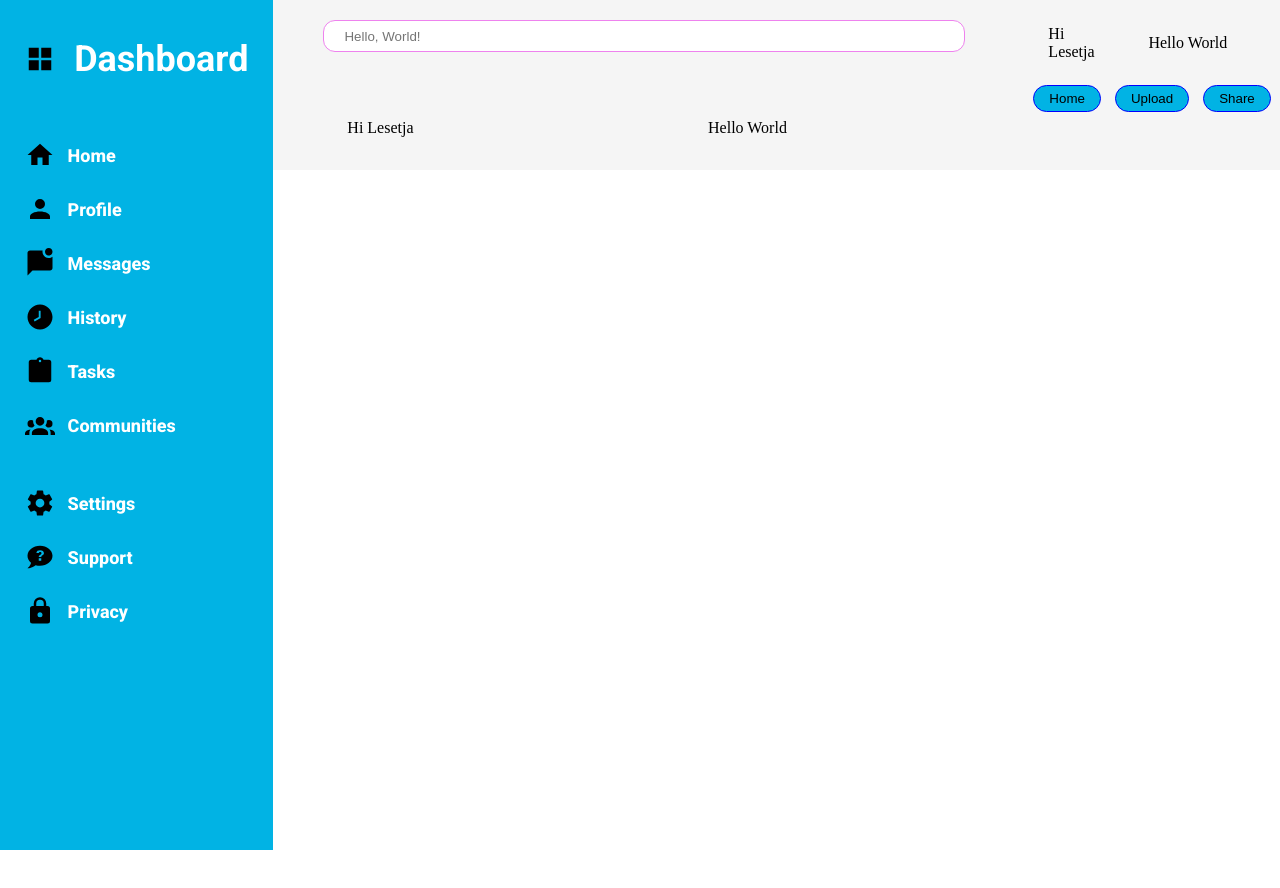
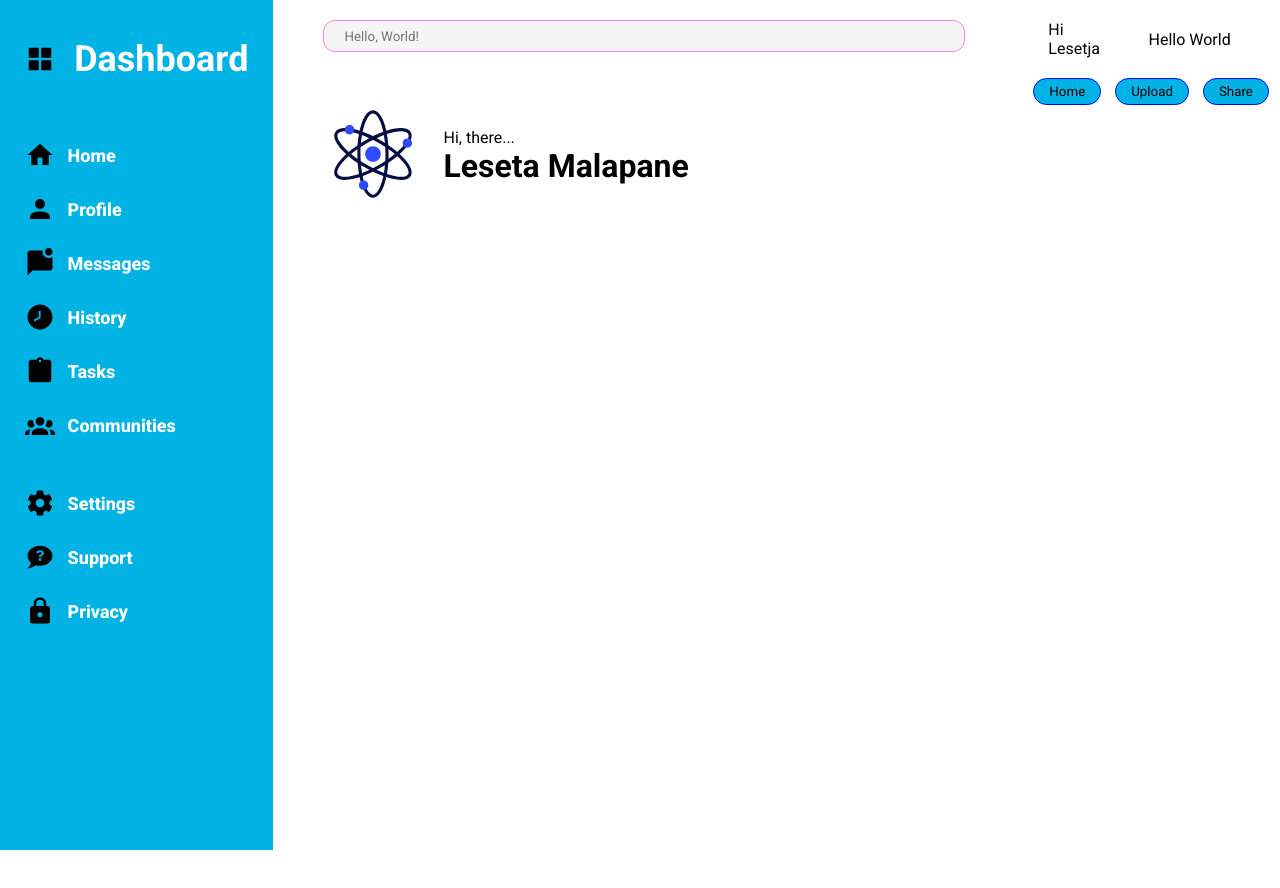
Before and after one commit to Lesetja-Malapane/odin-admin-dashboard, a plain HTML site: page index.html in a window 1280 px wide. Before the commit the page ends 850 px from the top, so only its background shows below. Drawn offline with Linux system fonts and the light colour scheme.

Commit message:
style refactor

```diff
--- a/index.html
+++ b/index.html
@@ -35,7 +35,7 @@
         <main>
             <div class="top-bar">
                 <div class="search-bar">
-                    <input type="text" id="search" placeholder="Hello, World!" />
+                    <input type="text" id="search" placeholder="Hello, World!"  style="background-color: whitesmoke"/>
                 </div>
                 <div class="logo-b">
                     <p id="logo">Hi Lesetja</p>
@@ -44,10 +44,14 @@
                     </div>
                 </div>
                 <div class="sec-logo">
-                    <p id="logo">Hi Lesetja</p>
                     <div class="actual-logo">
-                        <p>Hello World</p>
+                        <img src="image/genetic-data-svgrepo-com.svg">
                     </div>
+                    <div class="top-left-text">
+                        <p>Hi, there...</p>
+                        <h1>Leseta Malapane</h1>
+                    </div>
+
                 </div>
                 <div class="more-nav">
                     <button>Home</button>
--- a/style.css
+++ b/style.css
@@ -3,11 +3,13 @@
 :root {
     --cons-gap: 1.2em;
     --main-color: rgb(1, 179, 228);
+    --side-padd: 50px;
 }
 
 * {
     padding: 0;
     margin: 0;
+    font-family: 'Roboto';
 }
 
 .side-bar {
@@ -46,7 +48,9 @@ a {
     gap: 0.7em;
 }
 
-img {
+.navigation img,
+.utilities img,
+.logo-a img {
     height: 30px;
     width: 30px;
     color: aliceblue;
@@ -59,11 +63,11 @@ img {
     justify-items: center;
     gap: 1.2em;
 }
-
+/*
 .logo img {
     width: 40px;
     height: 40px;
-}
+} */
 
 main {
     display: grid;
@@ -73,13 +77,13 @@ main {
 .top-bar {
     display: grid;
     grid-template-columns: 3fr 1fr;
-    grid-template-rows: repeat(2, 1fr);
-    background-color: whitesmoke;
+    grid-template-rows: 1fr 2fr;
+    background-color: white;
 }
 
 .search-bar {
     display: flex;
-    padding: 20px 50px;
+    padding: 20px var(--side-padd);
 }
 
 input {
@@ -95,8 +99,7 @@ p {
 }
 
 
-.logo-b,
-.sec-logo {
+.logo-b {
     display: grid;
     grid-template-columns: 1fr 3fr;
     align-items: center;
@@ -105,6 +108,12 @@ p {
     padding: 20px;
 }
 
+.sec-logo {
+    display: flex;
+    align-items: center;
+    gap: 20px;
+    padding: 0 var(--side-padd);
+}
 
 button {
     background-color: var(--main-color);
@@ -113,3 +122,8 @@ button {
     border: 0.1px solid blue;
     margin: 0 5px;
 }
+
+.actual-logo img {
+    height: 100px;
+    width: 100px;
+}
```
Also changed, not shown: image/genetic-data-svgrepo-com.svg (added).
